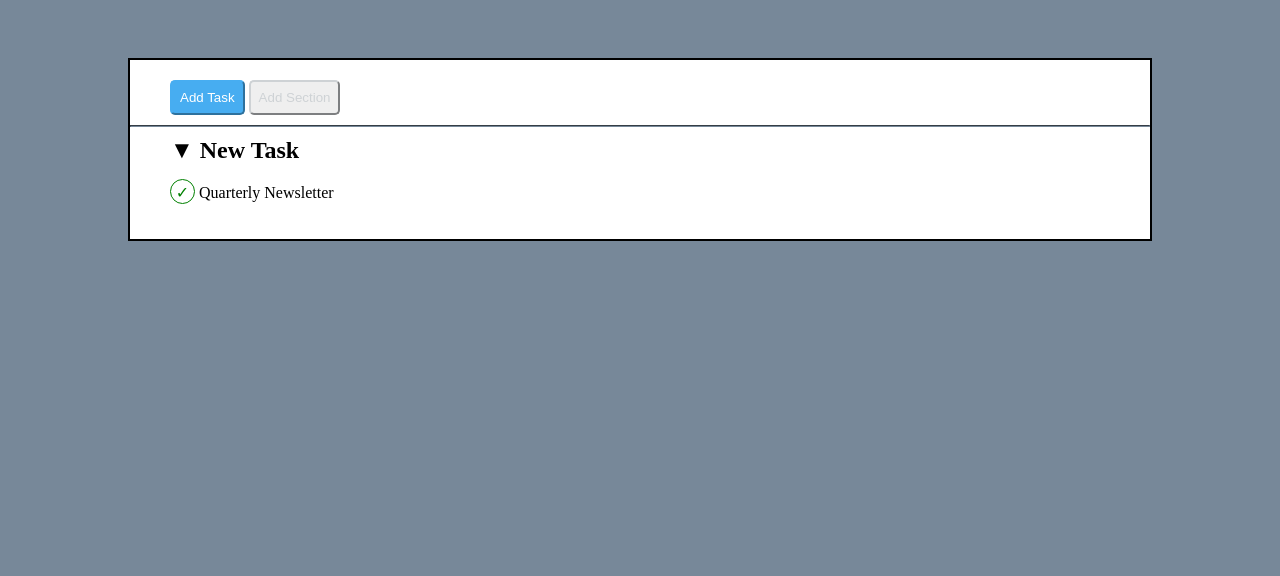
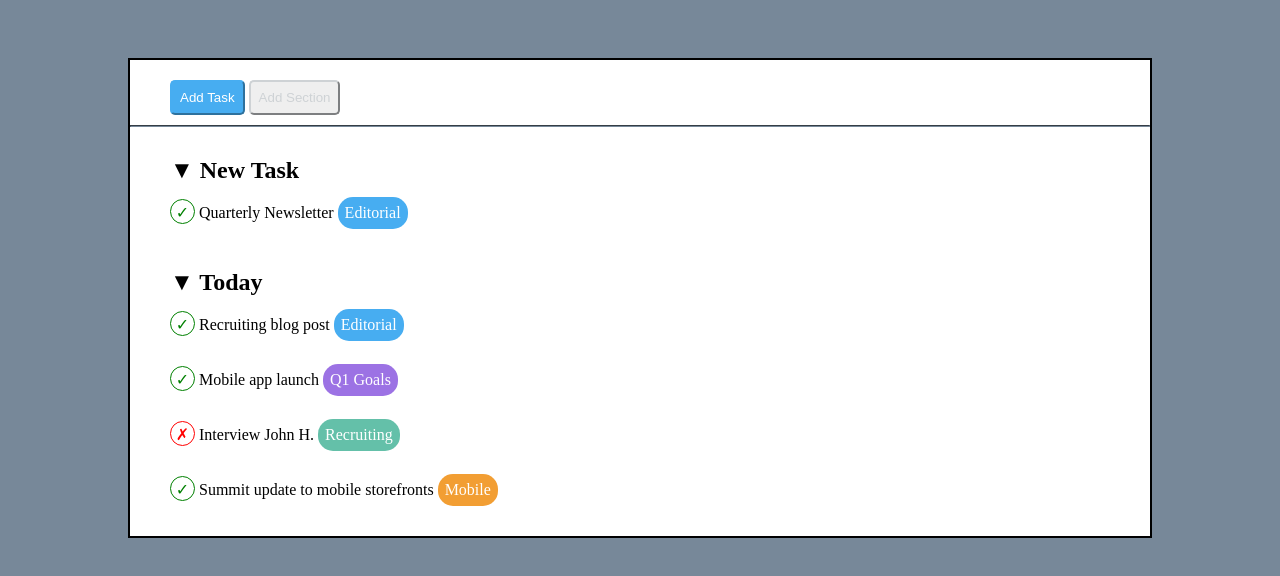
Before and after one commit to MassimilianoTagliabue/html-css-toboolist, a plain HTML site: page index.html in a window 1280 px wide. Shown: the part 82-658 px from the top of the page. Drawn offline with Linux system fonts and the light colour scheme.

Commit message:
feat: lista today

```diff
--- a/css/style.css
+++ b/css/style.css
@@ -66,12 +66,14 @@ button{
     border-color: lightslategray;
     margin: 10px -40px;
 }
-
+.list h2{
+margin-top: 30px;
+}
 .list li{
     list-style: none;
 }
 
-.list span {
+.list .circle{
     margin: 15px 0;
     display: inline-block;
     height: 25px;
@@ -91,3 +93,31 @@ button{
     color: red;
     border: 1px solid red;
 }
+
+.final-tag{
+    display: inline-block;
+    padding: 7px;
+    border-radius: 15px;
+    color: white;
+}
+
+.editorial{
+    background-color: #47adf1;
+}
+
+.goals{
+background-color: #9c72e4;
+}
+
+.recruiting{
+    background-color: #64c0a9;
+}
+.mobile{
+    background-color: #f29e33;
+}
+.website{
+    background-color: #d863a1;
+}
+.sales{
+    background-color: #b0c926;
+}
--- a/index.html
+++ b/index.html
@@ -30,15 +30,38 @@
             <hr class="divider">
 
 
-            <!-- lista task -->
+            <!-- lista -->
             <section>
                 <ul class="list">
+                    <!-- lista task -->
                     <li>
                         <h2>&#9660; New Task</h2>
                         <ul>
-                            <li><span class="green" >&check;</span> Quarterly Newsletter</li>
+                            <li><span class="circle green">&check;</span> Quarterly Newsletter
+                                <span class="final-tag editorial">Editorial</span>
+                            </li>
                         </ul>
                     </li>
+                    <!-- /lista task -->
+
+                    <!-- lista today -->
+                    <li>
+                        <h2>&#9660; Today</h2>
+                        <ul>
+                            <li><span class="circle green">&check;</span> Recruiting blog post
+                                <span class="final-tag editorial">Editorial</span></li>
+
+                            <li><span class="circle green">&check;</span> Mobile app launch
+                                <span class="final-tag goals">Q1 Goals</span></li>
+
+                                <li><span class="circle red">&cross;</span> Interview John H.
+                                    <span class="final-tag recruiting">Recruiting</span></li>
+
+                            <li><span class="circle green">&check;</span> Summit update to mobile storefronts
+                                <span class="final-tag mobile">Mobile</span></li>
+                        </ul>
+                    </li>
+                    <!-- /lista today -->
                 </ul>
             </section>
         </div>
```
